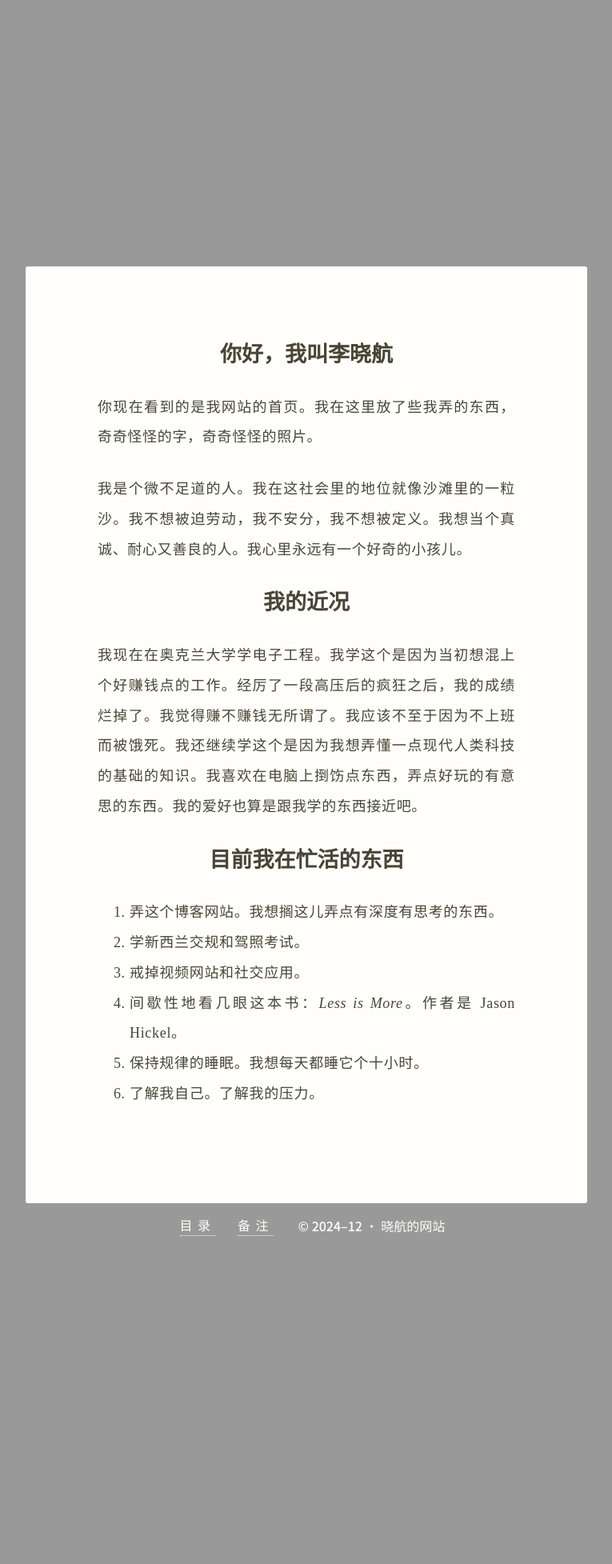
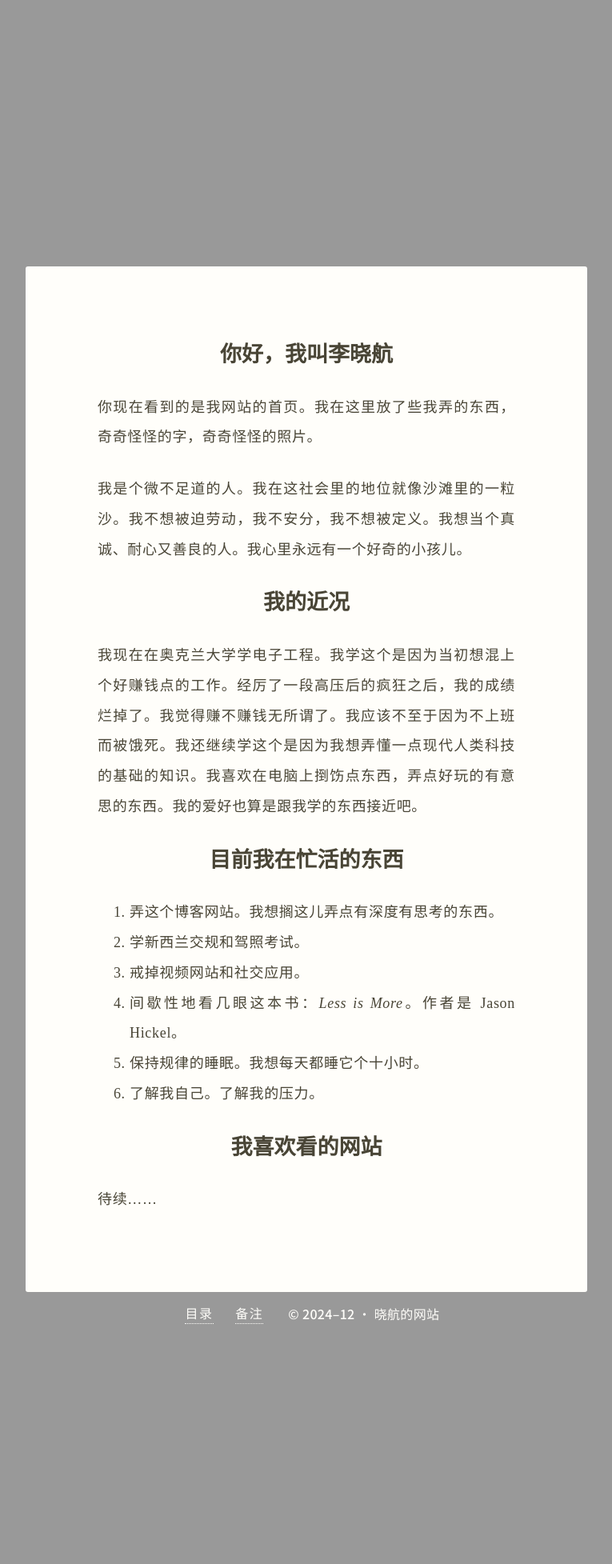
Before and after one commit to shon-li/shon-li.github.io, a Jekyll site: the page built from index.md, in a window 1280 px wide. Shown: the whole page at 80% size, without its empty margins (257-1022 px from the left). Built offline with Jekyll 4.4.1, drawn with Linux system fonts in a browser that asks for light colours; before the commit the page ends 1844 px from its top, so only the background shows below that.

Commit message:
Refine letter spacing and padding

```diff
--- a/_data/nav.yml
+++ b/_data/nav.yml
@@ -3,7 +3,7 @@
   link    : /contents.html
 
 - name    : 首页
-  name-en : Home
+  name-en : Front-page
   link    : /
 
 - name    : 备注
--- a/assets/css/style.scss
+++ b/assets/css/style.scss
@@ -35,7 +35,7 @@ main {
   min-width: 4em;
   max-width: var(--paper_width);
   margin: 37vh auto 0 auto;
-  padding: 5em;
+  padding: 5em 5em 3.8em 5em;
   background-color: var(--color_paper);
   border-radius: 3px;
 }
@@ -64,7 +64,7 @@ article {
 /*-------------------------------------- 2. Contents page ----------------------------------------*/
 
 .contents-page {
-  padding-bottom: 2.7em;
+  padding-bottom: 2em;
 }
 
 .contents-table,
@@ -78,9 +78,10 @@ article {
   width: 95%;
   margin: 0 auto 2.5em auto;
   letter-spacing: .03em;
+  vertical-align: top;
 
   td {
-    padding: .8em 0 .8em 0;
+    padding: .8em 0 .8em .1em;
     font-family: "Noto Sans SC", sans-serif;
     font-weight: 380;
   }
@@ -91,7 +92,7 @@ article {
 }
 
 .contents-title {
-  letter-spacing: .1em;
+  letter-spacing: .02em;
 }
 
 .contents-date-col {
@@ -185,7 +186,7 @@ footer {
   font-family: "Noto Sans SC", sans-serif;
   font-size: 16px;
   font-weight: 480;
-  letter-spacing: 0.4em;
+  letter-spacing: 0.1em;
   display: flex;
   flex-direction: row;
 
@@ -216,7 +217,7 @@ footer {
 
 .copyright {
   padding: 3px 0 0 1em;
-  letter-spacing: 0;
+  letter-spacing: .02em;
   text-align: left;
 }
 
@@ -265,10 +266,6 @@ footer {
     text-align: center;
     padding: 1px 0 0 0;
   }
-
-  .contents-table td {
-    vertical-align: top;
-  }
 }
 
 /*--------------------------------- 6. Special page overwrites -----------------------------------*/
@@ -279,9 +276,12 @@ footer {
 
 .en-page {
   h1, h2, h3, h4, h5, h6,
-  article,
+  article {
+    letter-spacing: normal;
+  }
+
   footer {
-    letter-spacing: normal;
+    letter-spacing: .02em;
   }
 
   h1, h2, h3, h4, h5, h6 {
--- a/index.md
+++ b/index.md
@@ -19,3 +19,7 @@ title: index
 4. 间歇性地看几眼这本书：*Less is More*。作者是 Jason Hickel。
 5. 保持规律的睡眠。我想每天都睡它个十小时。
 6. 了解我自己。了解我的压力。
+
+## 我喜欢看的网站
+
+待续……
```
Also changed, not shown: appendix.md (+1 -5 lines), 5 other files.
